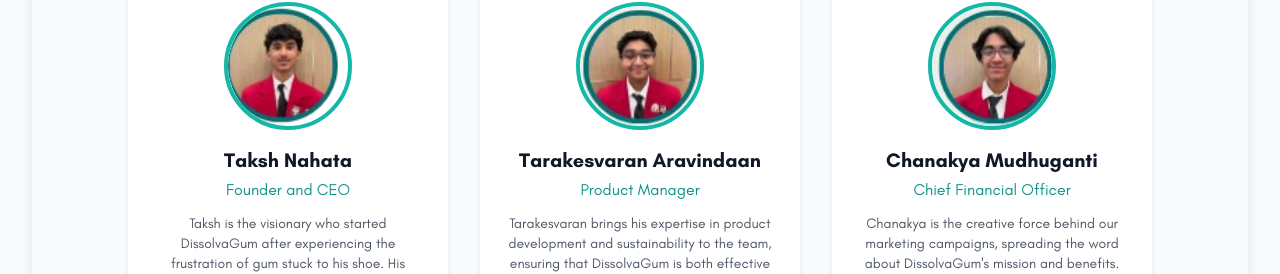
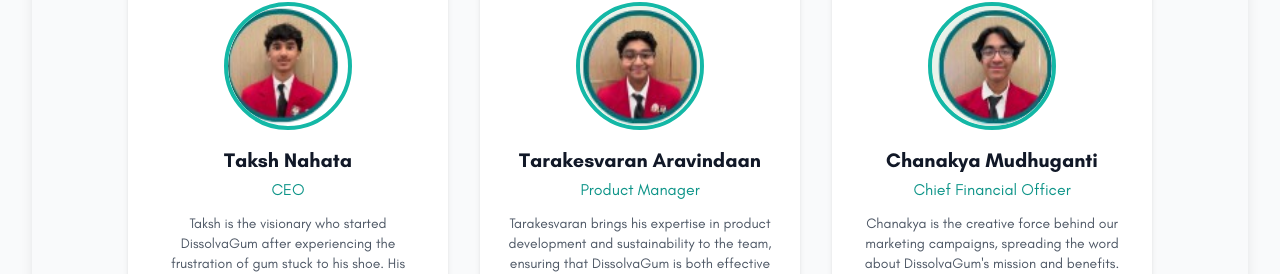
Before and after one commit to TAKIS21345/dissolvagum, a Next.js app: page /about in a window 1280 px wide. Shown: the part 1873-2147 px from the top of the page. Built offline with nearby package versions, Linux system fonts and the light colour scheme.

Commit message:
team bios fixed to accurate info

```diff
--- a/src/components/about/TeamBios.tsx
+++ b/src/components/about/TeamBios.tsx
@@ -7,44 +7,28 @@ import { Linkedin as LinkedIn, Twitter, Briefcase } from "lucide-react";
 const teamMembers = [
 	{
 		name: "Taksh Nahata",
-		role: "Founder and CEO",
+		role: "CEO",
 		bio: "Taksh is the visionary who started DissolvaGum after experiencing the frustration of gum stuck to his shoe. His determination to solve this problem led to the creation of our innovative product.",
 		image: "/taksh.png", // Placeholder image
-		social: {
-			linkedin: "#",
-			twitter: "#",
-		},
 	},
 	{
 		name: "Tarakesvaran Aravindaan",
 		role: "Product Manager",
 		bio: "Tarakesvaran brings his expertise in product development and sustainability to the team, ensuring that DissolvaGum is both effective and eco-friendly.",
 		image: "/tarakes.png", // Placeholder image
-		social: {
-			linkedin: "#",
-			twitter: "#",
 		},
-	},
 	{
 		name: "Chanakya Mudhuganti",
 		role: "Chief Financial Officer",
 		bio: "Chanakya is the creative force behind our marketing campaigns, spreading the word about DissolvaGum's mission and benefits.",
 		image: "/chanu.png", // Placeholder image
-		social: {
-			linkedin: "#",
-			twitter: "#",
 		},
-	},
 	{
 		name: "Shivam Sharma",
 		role: "Chief Marketing Officer",
 		bio: "Shivam ensures that our production processes are efficient and scalable, bringing DissolvaGum to more people around the world.",
 		image: "/shivam.png", // Placeholder image
-		social: {
-			linkedin: "#",
-			twitter: "#",
 		},
-	},
 ];
 
 const TeamBios = () => {
@@ -104,14 +88,6 @@ const TeamBios = () => {
 							<p className="text-sm text-gray-600 dark:text-gray-300 mb-4 flex-grow">
 								{member.bio}
 							</p>
-							<div className="flex space-x-3">
-								{member.social.linkedin && (
-									null
-								)}
-								{member.social.twitter && (
-									null
-								)}
-							</div>
 						</motion.div>
 					))}
 				</div>
```
